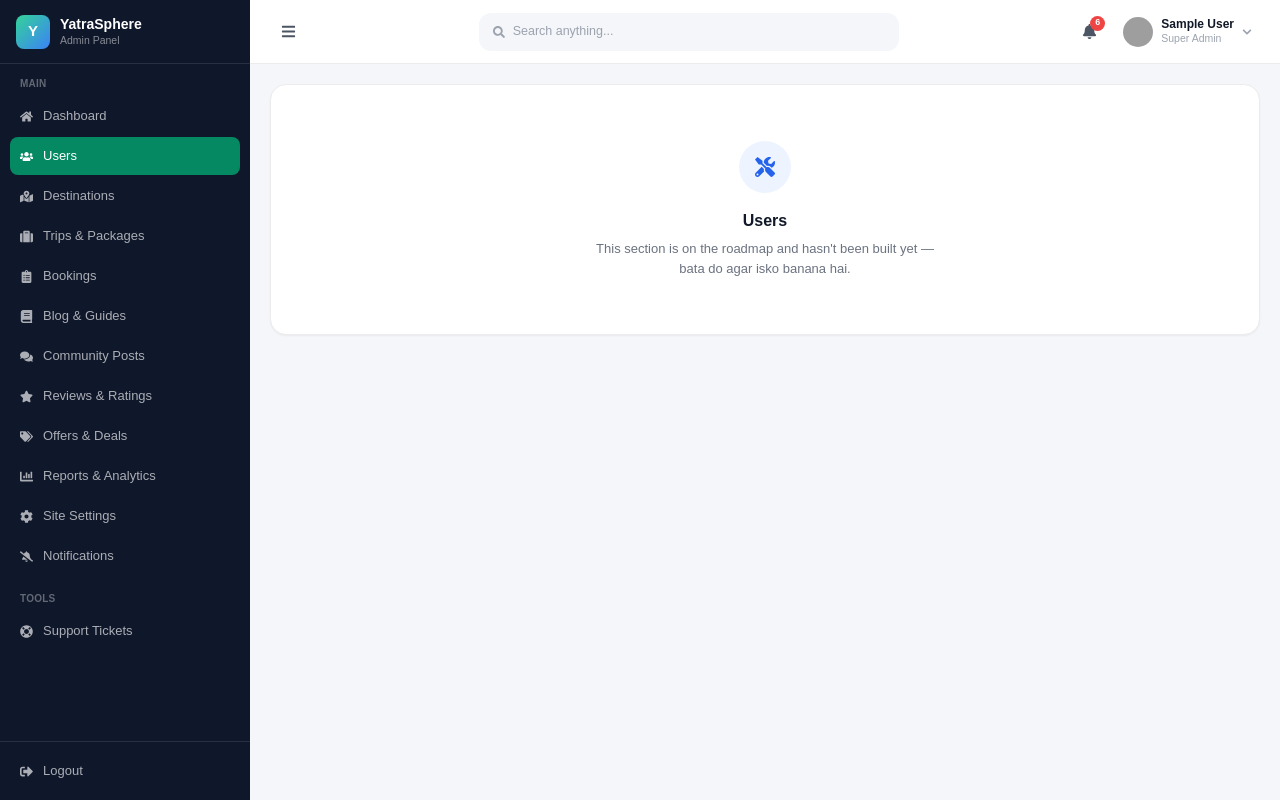
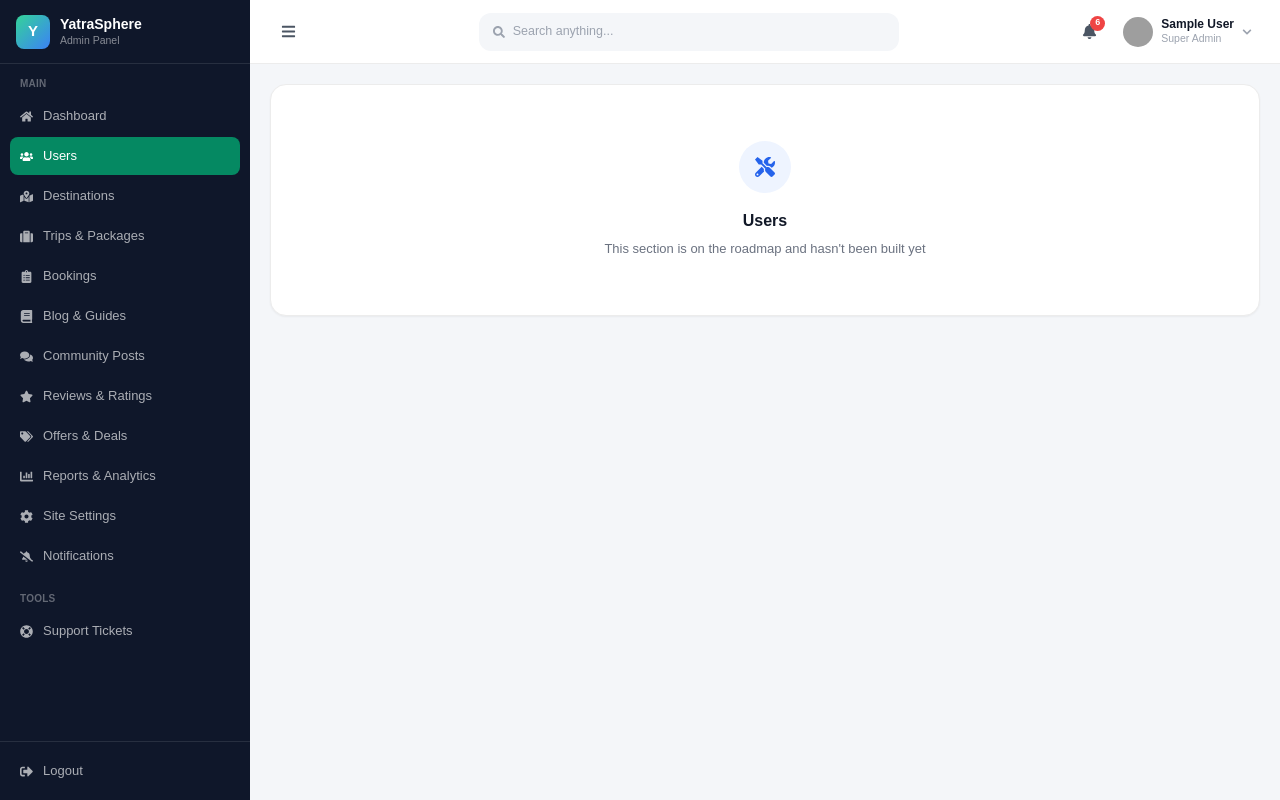
Before and after one commit to rohanvishwakarma2426/YatraSphere, a React (Vite) app in the folder frontend/: page /admin/users in a window 1280 px wide. Built offline with nearby package versions, Linux system fonts and the light colour scheme; sample sign-in values are in the browser's storage; grey boxes are pictures that could not be loaded.

Commit message:
add admin pannle in navbar

```diff
--- a/frontend/src/pages/Admin/AdminComingSoon.jsx
+++ b/frontend/src/pages/Admin/AdminComingSoon.jsx
@@ -8,7 +8,7 @@ function AdminComingSoon({ title }) {
       </div>
       <h2 className="text-[16px] font-bold text-[#111827]">{title}</h2>
       <p className="text-[13px] text-[#6b7280] mt-1.5 max-w-[360px]">
-        This section is on the roadmap and hasn't been built yet — bata do agar isko banana hai.
+        This section is on the roadmap and hasn't been built yet
       </p>
     </div>
   )
```
